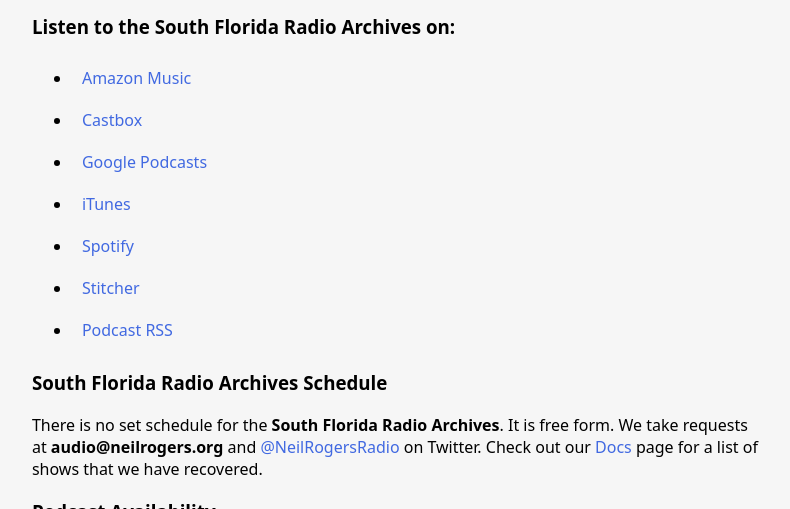
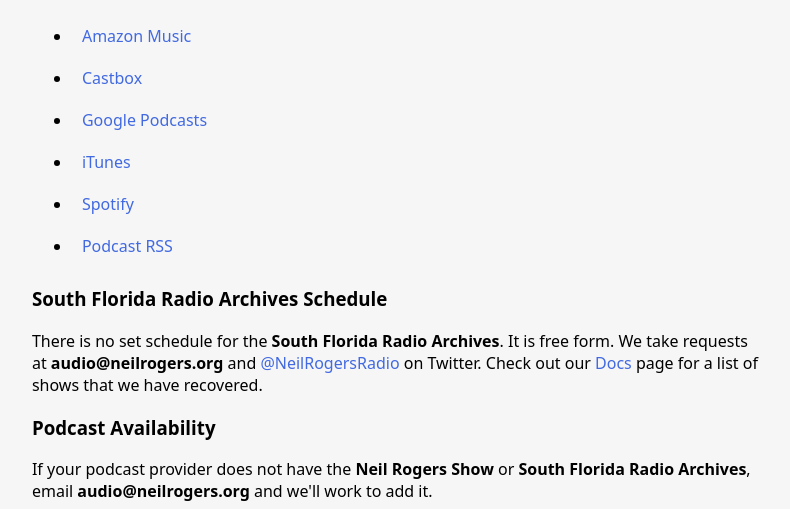
Before and after one commit to digitalcolony/neil-rogers-org, an Astro site: page /listen in a window 1280 px wide. Shown: the part 1593-2102 px from the top of the page, without its empty margins (242-1032 px from the left). Built offline with nearby package versions, Linux system fonts and the light colour scheme; Astro itself is replaced by a stand-in of ours.

Commit message:
stitcher, stroke

```diff
--- a/src/pages/listen.astro
+++ b/src/pages/listen.astro
@@ -46,7 +46,6 @@
 					<a href="https://itunes.apple.com/us/podcast/neil-rogers-show/id1231601174">iTunes</a>
 				</li>
 				<li><a href="https://open.spotify.com/show/2eQORHonddaXiNLPrVDbH3">Spotify</a></li>
-				<li><a href="https://www.stitcher.com/show/neil-rogers-show">Stitcher</a></li>
 				<li><a href="http://feeds.feedburner.com/NeilRogersShow">Podcast RSS</a></li>
 			</ul>
 		</div>
@@ -90,11 +89,6 @@
 					</a>
 				</li>
 				<li><a href="https://open.spotify.com/show/5CUR9xglGPKhkVSoBfaYxA">Spotify</a></li>
-				<li>
-					<a href="https://www.stitcher.com/podcast/neil-rogers-show/south-florida-radio-archives"
-						>Stitcher
-					</a>
-				</li>
 				<li><a href="https://anchor.fm/s/7a6e3bb8/podcast/rss">Podcast RSS</a></li>
 			</ul>
 		</div>
--- a/src/pages/timeline.astro
+++ b/src/pages/timeline.astro
@@ -281,6 +281,7 @@
 			</em>
 		</p>
 
+		<p>On February 9th 2003, Neil suffered a mild stroke.</p>
 		<p>
 			Neil's last public appearance was on May 17, 2008 at Gulfstream Park and Casino in Hallandale.
 			<em>
```
